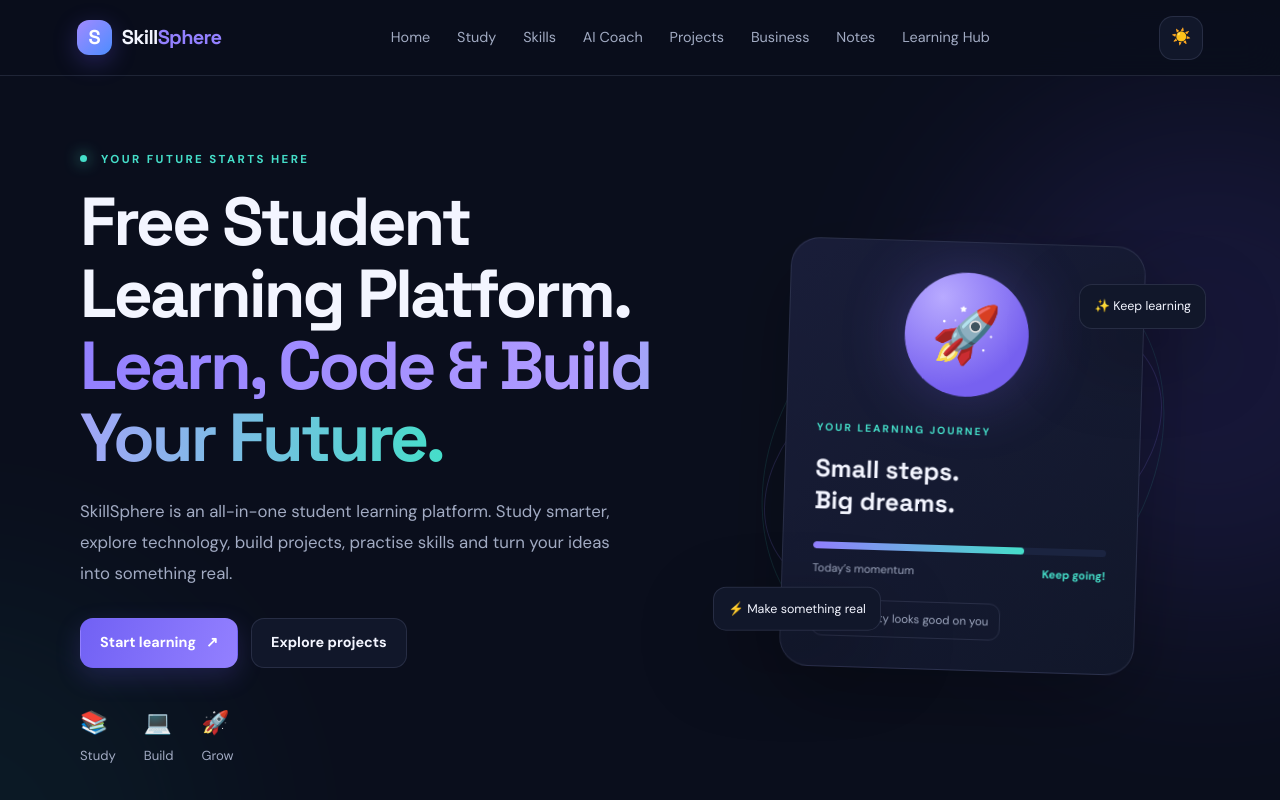
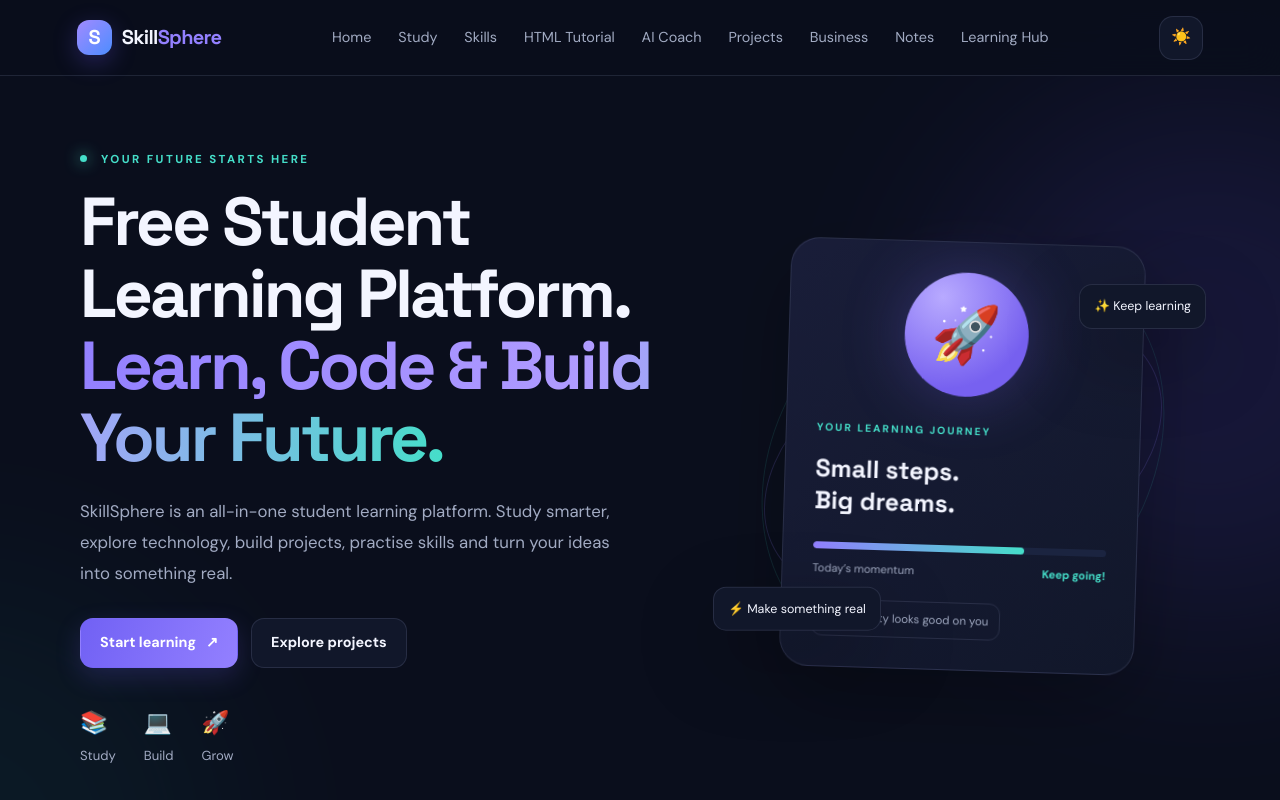
Before and after one commit to moqtadirakhtar-cell/SkillSphere, a website: page index.html in a window 1280 px wide. Shown: the top 800 px of the page. Drawn offline with Linux system fonts and the light colour scheme.

Commit message:
Add HTML Tutorial link to homepage

```diff
--- a/index.html
+++ b/index.html
@@ -79,13 +79,13 @@
   <a href="#home">Home</a>
   <a href="#study">Study</a>
   <a href="#skills">Skills</a>
+  <a href="/html-tutorial.html">HTML Tutorial</a>
   <a href="#coach">AI Coach</a>
   <a href="#projects">Projects</a>
   <a href="#business">Business</a>
   <a href="#notes">Notes</a>
   <a href="#learning-hub">Learning Hub</a>
 </nav>
-
     <button class="icon-button theme-toggle" id="themeToggle"
       aria-label="Switch to light theme" title="Toggle theme">☀️</button>
   </header>
```
Lines whose indentation alone changed are shown as unchanged.
